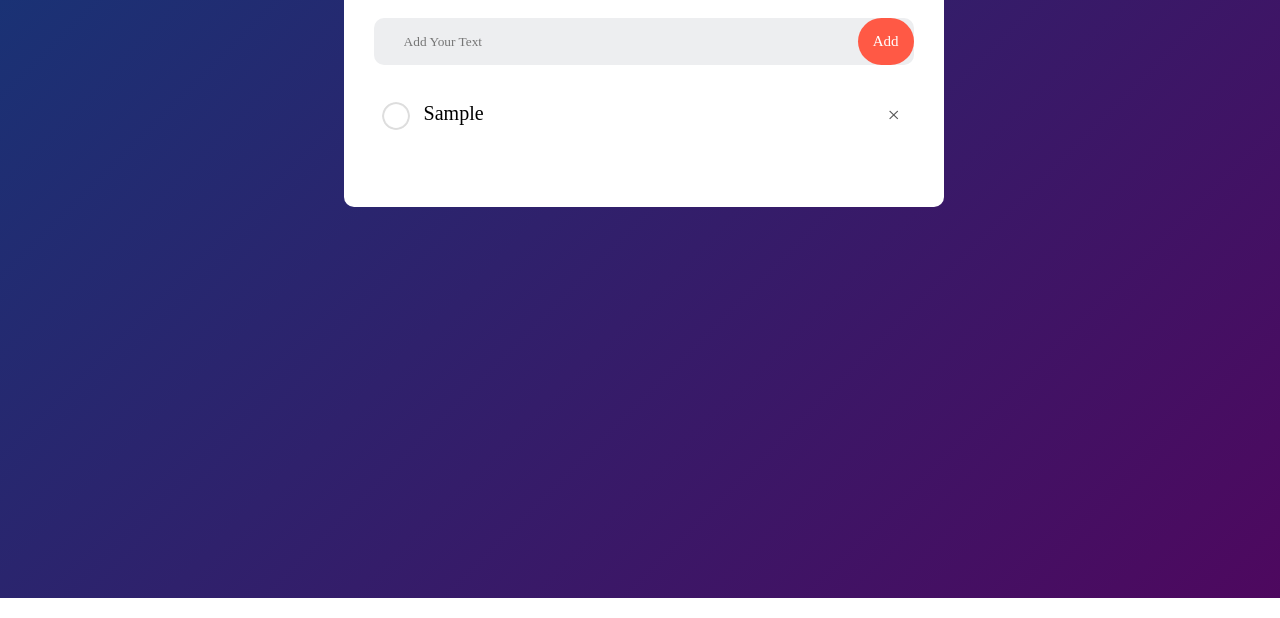
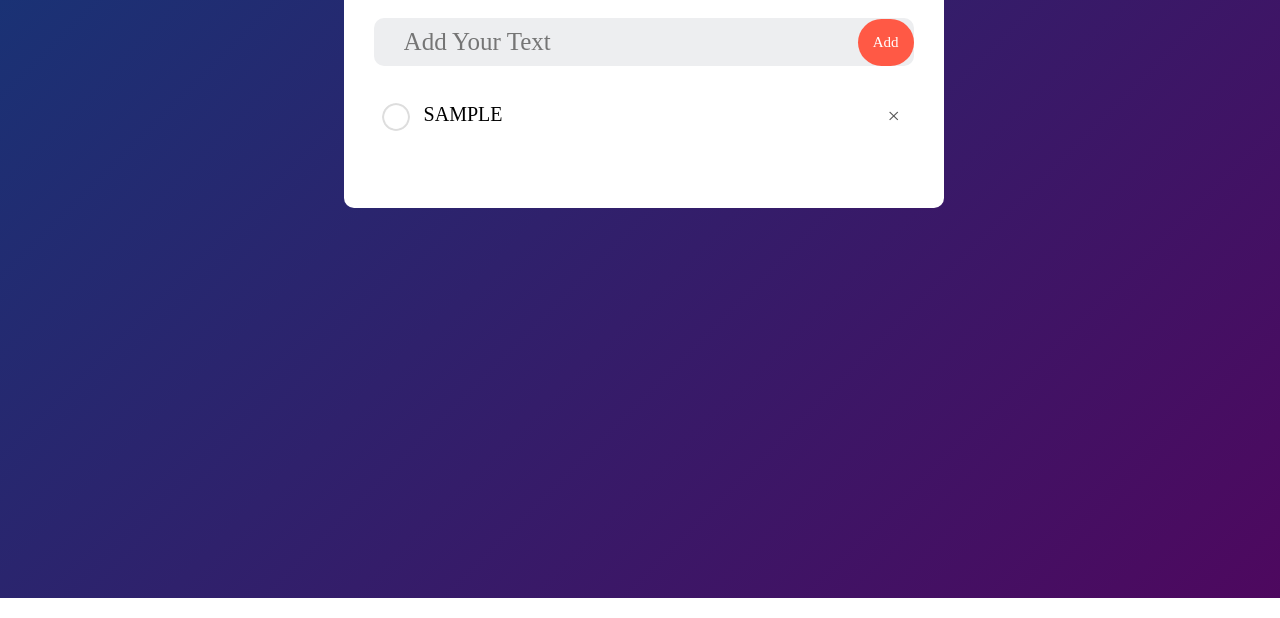
Before and after one commit to Vigneswar-S/To-do-List, a plain HTML site: page index.html in a window 1280 px wide. Both pictures are taken after typing "Sample" into the empty fields and a click on the button "Add". Shown: the part 182-800 px from the top of the page. Drawn offline with Linux system fonts and the light colour scheme.

Commit message:
add uppercase in css

```diff
--- a/style.css
+++ b/style.css
@@ -50,7 +50,9 @@
     background: transparent;
     padding: 10px;
     font-weight: 15px;
+    font-size: 25px;
 }
+
 
 .search button{
     border: none;
@@ -70,7 +72,7 @@
     user-select: none;
     cursor: pointer;
     position: relative;
-
+    text-transform: uppercase;
 }
  ul li::before{
     content: '';
```
